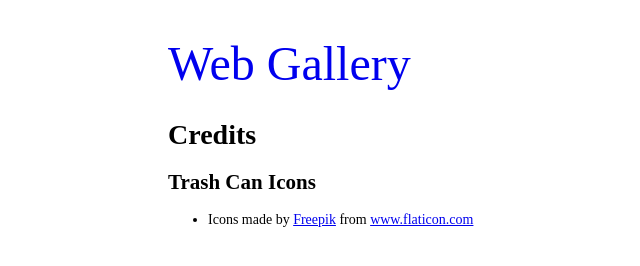
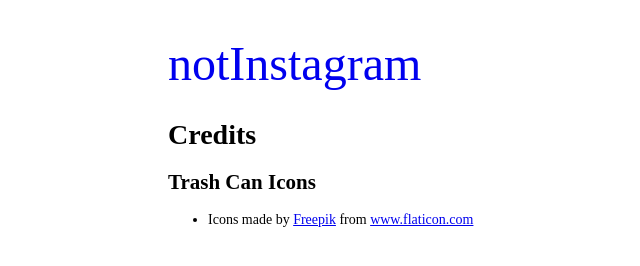
Before and after one commit to karenkwok/notInstagram, a website: page webgallery/frontend/credits.html in a window 1280 px wide. Shown: the whole page, without its empty margins (72-712 px from the left). Drawn offline with Linux system fonts and the light colour scheme.

Commit message:
changed name

```diff
--- a/webgallery/frontend/credits.html
+++ b/webgallery/frontend/credits.html
@@ -2,12 +2,12 @@
 <html lang="en">
   <head>
     <meta charset="utf-8" />
-    <title>Web Gallery</title>
+    <title>notInstagram</title>
     <link href="style/credits.css" rel="stylesheet" type="text/css" />
   </head>
   <body>
     <header>
-      <a href="/" id="title">Web Gallery</a>
+      <a href="/" id="title">notInstagram</a>
     </header>
     <h1>Credits</h1>
     <h2>Trash Can Icons</h2>
```
Also changed, not shown: webgallery/frontend/index.html (+1 -1 lines).
